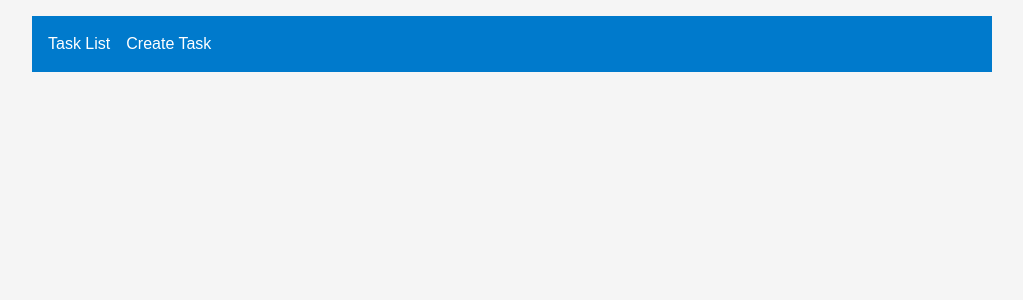
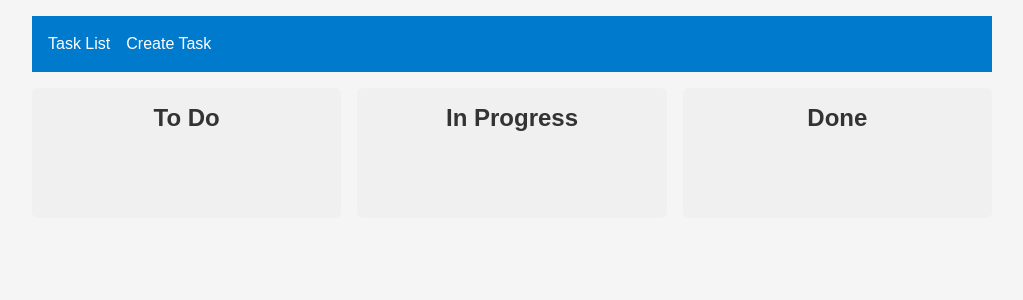
Before and after one commit to iroha36/first-react-1, a React (Vite) app: page / in a window 1280 px wide. Shown: the top 300 px of the page, without its empty margins (128-1151 px from the left). Built offline with nearby package versions, Linux system fonts and the light colour scheme.

Commit message:
add lanes

```diff
--- a/src/components/TaskList.tsx
+++ b/src/components/TaskList.tsx
@@ -1,42 +1,97 @@
 import React from 'react';
-import { Link } from 'react-router-dom';
 import { Task } from '../models/Task';
 import './TaskList.css';
 
 interface TaskListProps {
   tasks: Task[];
   onReorderTasks: (updatedTasks: Task[]) => void;
+  onUpdateStatus?: (id: number, newStatus: 'todo' | 'inprogress' | 'done') => void;
 }
 
-const TaskList: React.FC<TaskListProps> = ({ tasks, onReorderTasks }) => {
-  // ダミー: 並び替えのサンプル関数
-  const handleReorder = (indexA: number, indexB: number) => {
-    const updatedTasks = [...tasks];
-    const temp = updatedTasks[indexA];
-    updatedTasks[indexA] = updatedTasks[indexB];
-    updatedTasks[indexB] = temp;
+// 視覚的なレーンを 3 列に分けるため、status ごとに仕分け
+const TaskList: React.FC<TaskListProps> = ({
+  tasks,
+  onReorderTasks,
+  onUpdateStatus
+}) => {
+  const todoTasks = tasks.filter((task) => task.status === 'todo');
+  const inProgressTasks = tasks.filter((task) => task.status === 'inprogress');
+  const doneTasks = tasks.filter((task) => task.status === 'done');
+
+  // 簡易的な並び替えのサンプル関数
+  const handleReorder = (list: Task[], indexA: number, indexB: number) => {
+    const copied = [...list];
+    const temp = copied[indexA];
+    copied[indexA] = copied[indexB];
+    copied[indexB] = temp;
+
+    // その列だけ更新後、全体の配列に反映させる
+    const other = tasks.filter((t) => t.status !== copied[0].status);
+    const updatedTasks = [...other, ...copied];
     onReorderTasks(updatedTasks);
   };
 
-  return (
+  // 共通UIの描画をまとめる
+  const renderColumn = (
+    title: string,
+    list: Task[],
+    status: 'todo' | 'inprogress' | 'done'
+  ) => (
+    <div className="task-column">
+      <h2 className="task-column-title">{title}</h2>
       <ul className="task-list">
-      {tasks.map((task, index) => (
+        {list.map((task, index) => (
           <li key={task.id} className="task-list-item">
-          {/* タイトルのみ表示し、クリックで詳細ページへ */}
-          <h3 className="task-list-title">
-            <Link to={`/task/${task.id}`}>
-              {task.title}
-            </Link>
-          </h3>
-          {/* 並び替え（例） */}
-          {index < tasks.length - 1 && (
-            <button onClick={() => handleReorder(index, index + 1)}>
+            <h3 className="task-list-title">{task.title}</h3>
+            <p className="task-list-desc">{task.description}</p>
+
+            {/* ステータス移動ボタン */}
+            {onUpdateStatus && status !== 'todo' && (
+              <button
+                className="task-list-button"
+                onClick={() => onUpdateStatus(task.id, 'todo')}
+              >
+                Move to To Do
+              </button>
+            )}
+            {onUpdateStatus && status !== 'inprogress' && (
+              <button
+                className="task-list-button"
+                onClick={() => onUpdateStatus(task.id, 'inprogress')}
+              >
+                Move to In Progress
+              </button>
+            )}
+            {onUpdateStatus && status !== 'done' && (
+              <button
+                className="task-list-button"
+                onClick={() => onUpdateStatus(task.id, 'done')}
+              >
+                Move to Done
+              </button>
+            )}
+
+            {/* 並び替えボタンの一例 */}
+            {index < list.length - 1 && (
+              <button
+                className="task-list-button"
+                onClick={() => handleReorder(list, index, index + 1)}
+              >
                 ↓
               </button>
             )}
           </li>
         ))}
       </ul>
+    </div>
+  );
+
+  return (
+    <div className="task-board">
+      {renderColumn('To Do', todoTasks, 'todo')}
+      {renderColumn('In Progress', inProgressTasks, 'inprogress')}
+      {renderColumn('Done', doneTasks, 'done')}
+    </div>
   );
 };
 
```
Lines whose indentation alone changed are shown as unchanged.
